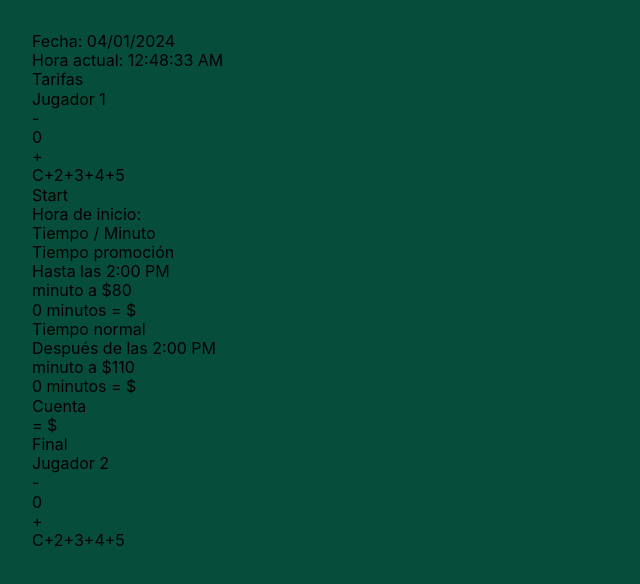
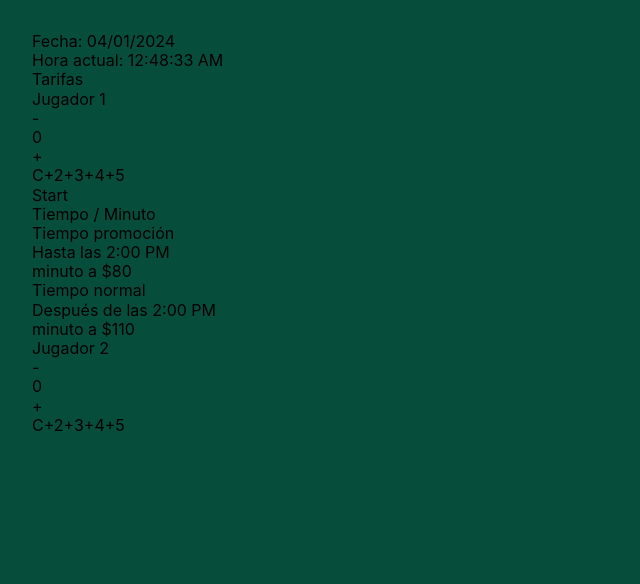
Before and after one commit to abelareiza/billiard-scoring-app, a Vue app: page / in a window 1280 px wide. Shown: the top 584 px of the page, without its empty margins (0-640 px from the left). Built offline with nearby package versions, Linux system fonts and the light colour scheme.

Commit message:
game timer logix fixes (v-if directives added)

```diff
--- a/src/components/GameTimer.vue
+++ b/src/components/GameTimer.vue
@@ -1,13 +1,14 @@
 <template>
   <div class="game-timer flex flex-col gap-y-8 text-center text-white">
     <button
+      v-if="!gameStarted"
       class="rounded-lg border-2 border-emerald-400 bg-emerald-600 px-6 py-3 text-xl font-medium transition hover:border-emerald-500 hover:bg-emerald-700"
       @click="startGame"
     >
       Start
     </button>
 
-    <div>
+    <div v-if="gameStarted">
       <p class="font-medium">Hora de inicio:</p>
       <p class="font-medium">{{ startTime }}</p>
     </div>
@@ -18,7 +19,7 @@
       <h3 class="text-xl font-bold">Tiempo promoción</h3>
       <p class="text-sm">Hasta las 2:00 PM</p>
       <p class="text-sm">minuto a ${{ promotionFare }}</p>
-      <p class="text-base">
+      <p v-if="gameStarted" class="text-base">
         {{ promotionMinutes }} minutos = ${{ promotionValue }}
       </p>
     </div>
@@ -27,13 +28,18 @@
       <h3 class="text-xl font-bold">Tiempo normal</h3>
       <p class="text-sm">Después de las 2:00 PM</p>
       <p class="text-sm">minuto a ${{ normalFare }}</p>
-      <p class="text-base">{{ normalMinutes }} minutos = ${{ normalValue }}</p>
+      <p v-if="gameStarted" class="text-base">
+        {{ normalMinutes }} minutos = ${{ normalValue }}
+      </p>
     </div>
 
+    <div v-if="gameStarted">
       <h2 class="text-2xl font-bold">Cuenta</h2>
       <p>{{ totalMinutes }} = ${{ totalPayment }}</p>
+    </div>
 
     <button
+      v-if="gameStarted"
       class="hover:red-emerald-700 rounded-lg border-2 border-red-600 bg-red-700 px-6 py-3 text-xl font-medium transition hover:bg-red-800"
       @click="endGame"
     >
@@ -47,6 +53,7 @@ export default {
   name: "GameTimer",
   data() {
     return {
+      gameStarted: false,
       startTime: null,
       promotionFare: 80, // Change these values as needed
       normalFare: 110, // Example values; adjust as required
@@ -57,6 +64,7 @@ export default {
   },
   methods: {
     startGame() {
+      this.gameStarted = true;
       const now = new Date();
       const hours = now.getHours();
       const minutes = now.getMinutes();
@@ -78,20 +86,19 @@ export default {
       return value < 10 ? "0" + value : value;
     },
     updateTimeAndMinutes() {
+      if (this.startTime) {
         const now = new Date();
         const timeDiff = Math.floor((now - new Date(this.startTime)) / 1000); // Difference in seconds
+
         const elapsedMinutes = Math.floor(timeDiff / 60); // Calculate elapsed minutes
         const elapsedSeconds = timeDiff % 60; // Calculate remaining seconds after minutes
 
-      if (this.startTime) {
         if (now.getHours() < 14) {
-          this.promotionMinutes = Math.floor(
-            elapsedMinutes + elapsedSeconds / 60,
-          ); // Floor rounding for promotion minutes
+          this.promotionMinutes = elapsedMinutes; // Promotion minutes
           this.normalMinutes = 0; // Reset normal minutes when still in promotion time
         } else {
           this.promotionMinutes = 0; // Reset promotion minutes after promotion time ends
-          this.normalMinutes = Math.floor(elapsedMinutes + elapsedSeconds / 60); // Floor rounding for normal minutes
+          this.normalMinutes = elapsedMinutes; // Normal minutes after 2 o'clock
         }
       }
     },
```
Lines whose indentation alone changed are shown as unchanged.
